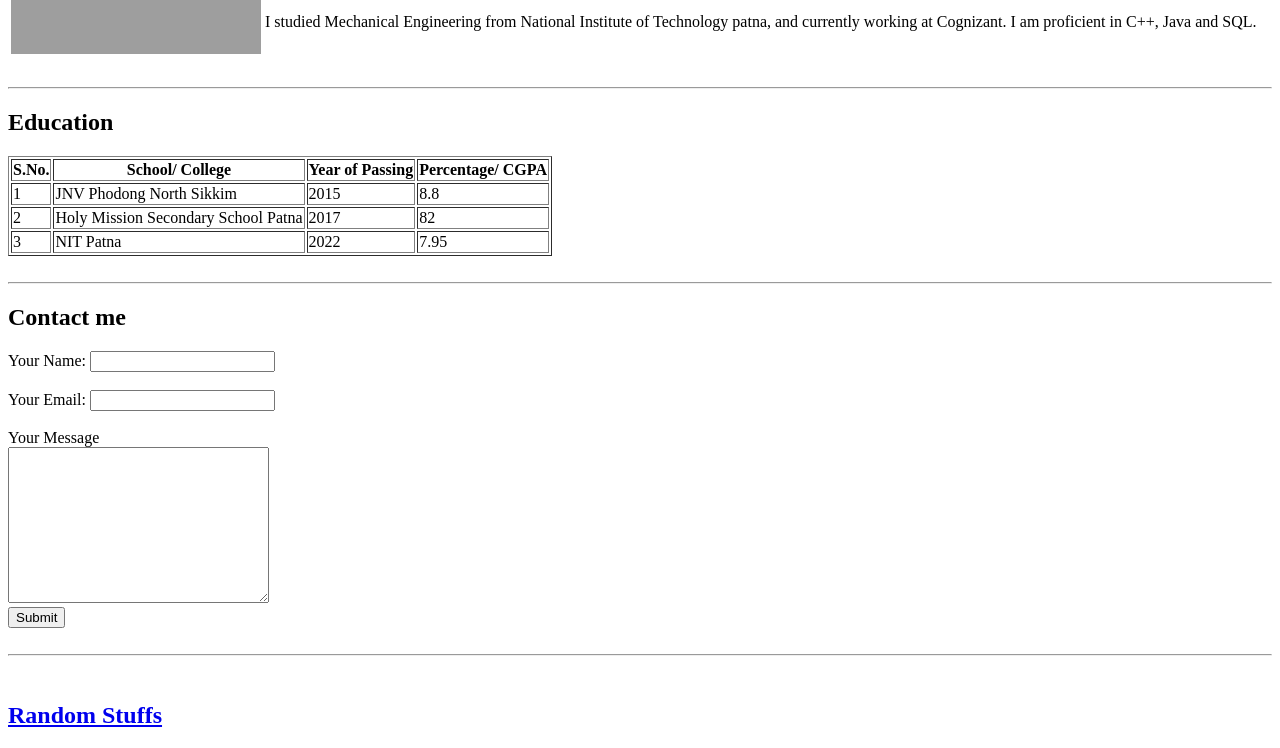
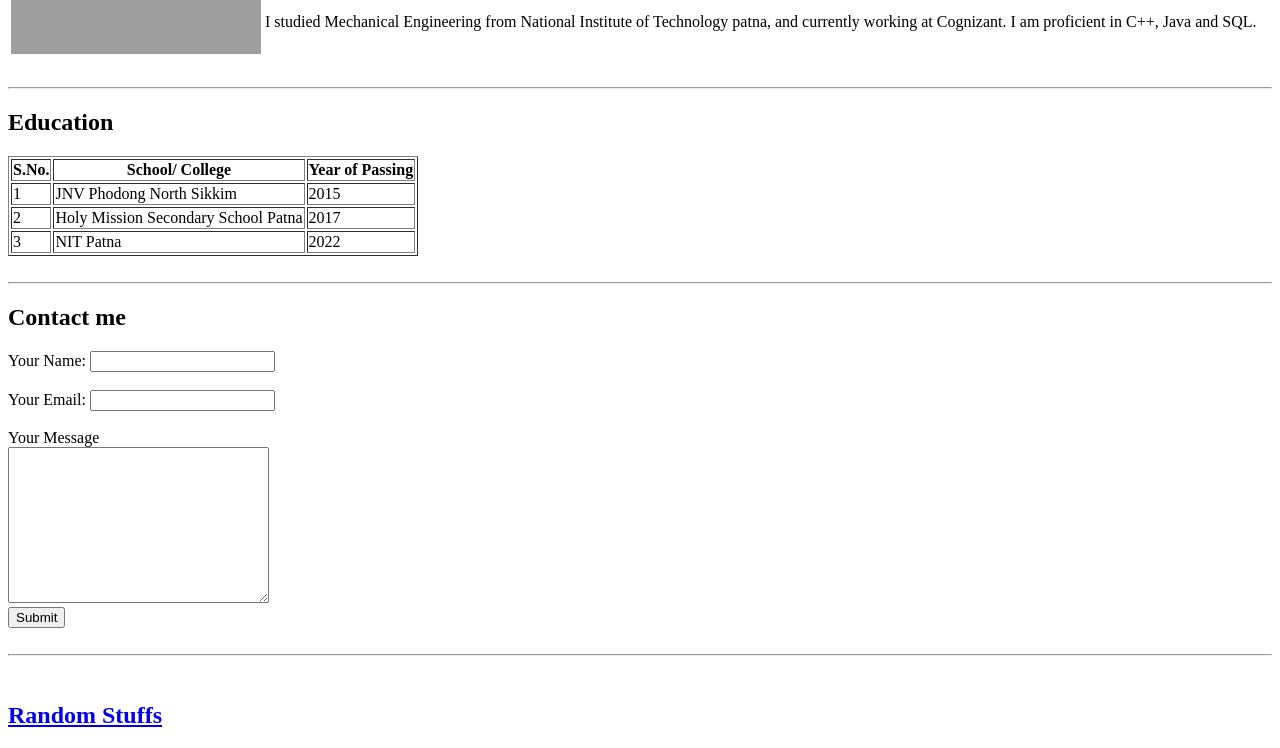
Before and after one commit to manisshh111/cv, a plain HTML site: page index.html in a window 1280 px wide. Shown: the part 157-905 px from the top of the page. Drawn offline with Linux system fonts and the light colour scheme; grey boxes are pictures that could not be loaded.

Commit message:
Update index.html

```diff
--- a/index.html
+++ b/index.html
@@ -27,27 +27,26 @@
     <th> S.No. </th>
     <th> School/ College </th>
     <th> Year of Passing </th>
-    <th> Percentage/ CGPA </th>
   </tr>
 
   <tr>
     <td>1</td>
     <td>JNV Phodong North Sikkim </td>
     <td>2015 </td>
-    <td> 8.8</td>
+
   </tr>
 <tr>
   <td>2</td>
   <td>Holy Mission Secondary School Patna</td>
   <td>2017</td>
-  <td>82</td>
+
 </tr>
 
 <tr>
   <td>3</td>
   <td>NIT Patna</td>
   <td>2022</td>
-  <td>7.95</td>
+
 </tr>
  </table>
  <br>
```
